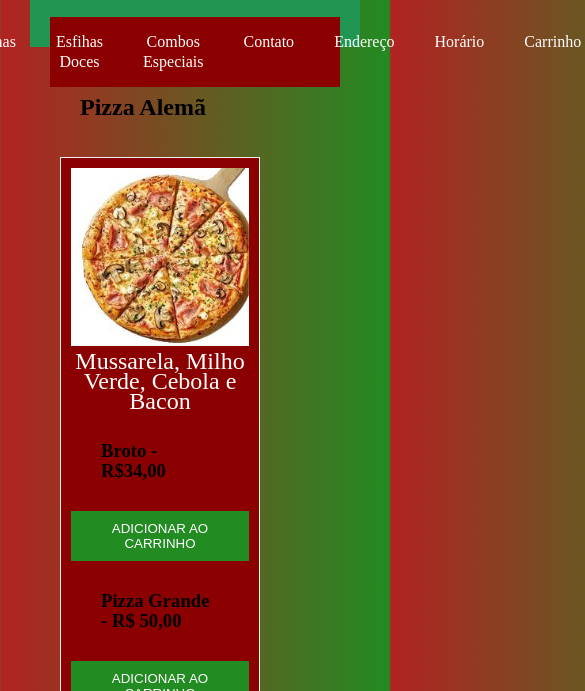
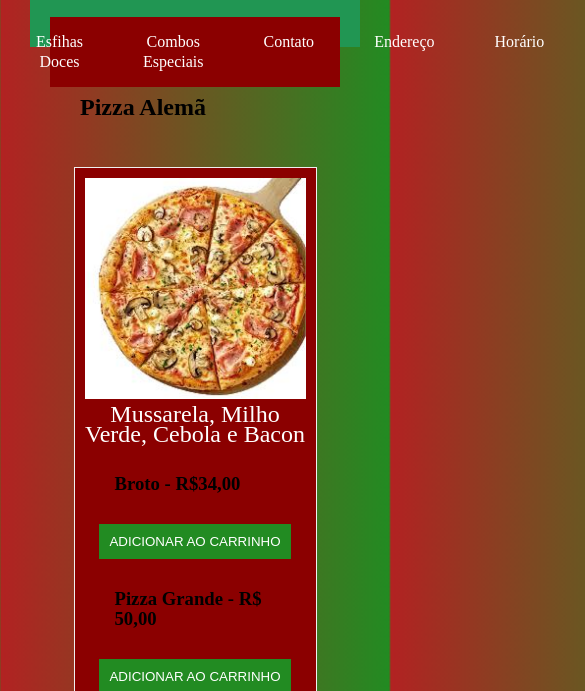
Before and after one commit to Nando160287/Pizzaria-Vera-s, a plain HTML site: page index.html in a window 390 px wide. Shown: the part 113-804 px from the top of the page, 585 px wide, since content can reach past the window. Drawn offline with Linux system fonts and the light colour scheme.

Commit message:
feito a responsividade do site no arquivo style.css

```diff
--- a/style.css
+++ b/style.css
@@ -64,6 +64,7 @@ nav .menu {
 
 .menu li {
     position: relative;
+    margin: 0 10px;
 }
 
 .menu a {
@@ -201,3 +202,27 @@ footer {
     text-align: center;
     padding: 10px;
 }
+
+@media screen and (max-width: 768px) {
+    .pizza-container,
+    .esfiha-container {
+        display: flex;
+        flex-direction: column;
+        align-items: center;
+        justify-content: center;
+        gap: 20px;
+        padding: 10px;
+        width: 100%;
+    }
+
+    .pizza-container > div,
+    .esfiha-container > div {
+        width: 90%;
+        max-width: 400px;
+    }
+
+    img {
+        max-width: 100%;
+        height: auto;
+    }
+}
```
